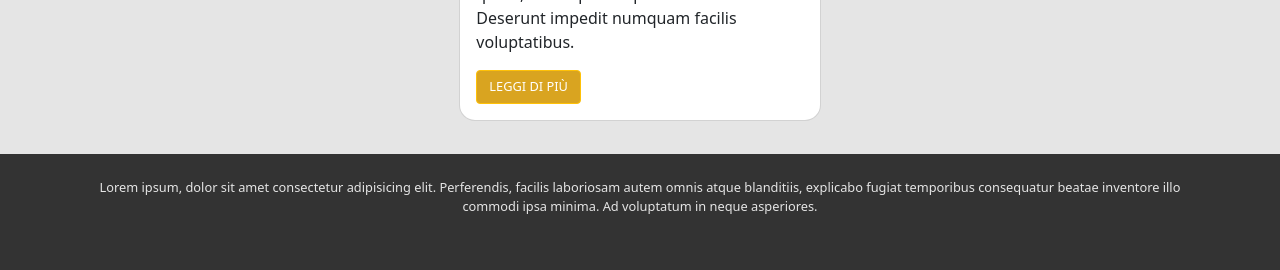
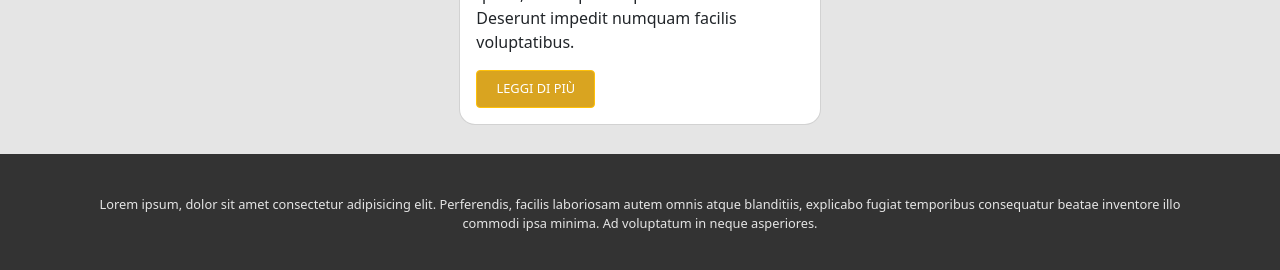
Before and after one commit to Federico-Zorzi/react-components, a React (Vite) app: page / in a window 1280 px wide. Shown: the part 526-796 px from the top of the page. Built offline with nearby package versions, Linux system fonts and the light colour scheme.

Commit message:
new component Button

```diff
--- a/src/assets/css/index.css
+++ b/src/assets/css/index.css
@@ -38,4 +38,9 @@ h1 {
   color: white;
   background-color: #d9a420;
   font-size: 0.8rem;
+  padding: 0.5rem 1.2rem;
 }
+
+footer .container p {
+  margin-bottom: 0;
+}
--- /dev/null
+++ b/src/components/Button.jsx
@@ -0,0 +1,9 @@
+export default function Button() {
+  return (
+    <>
+      <button type="button" className="btn btn-warning rounded-1">
+        LEGGI DI PIÙ
+      </button>
+    </>
+  );
+}
--- a/src/components/Card.jsx
+++ b/src/components/Card.jsx
@@ -1,10 +1,11 @@
 import defaultImg from "../assets/img/default-img.png";
+import Button from "./Button";
 
 export default function Card() {
   return (
     <>
       <div className="col">
-        <div className="card m-auto rounded-4">
+        <div className="card rounded-4">
           <img src={defaultImg} className="card-img-top" alt="default-img" />
           <div className="card-body">
             <h5 className="card-title fw-semibold">Titolo del Post</h5>
@@ -15,9 +16,7 @@ export default function Card() {
               nam! Deserunt impedit numquam facilis voluptatibus.
             </p>
 
-            <button type="button" className="btn btn-warning rounded-1">
-              LEGGI DI PIÙ
-            </button>
+            <Button />
           </div>
         </div>
       </div>
--- a/src/components/Footer.jsx
+++ b/src/components/Footer.jsx
@@ -1,8 +1,8 @@
 export default function Footer() {
   return (
     <>
-      <footer>
-        <div className="container text-center">
+      <footer className="d-flex">
+        <div className="container text-center align-self-center">
           <p className="footer-paragraph py-4">
             Lorem ipsum, dolor sit amet consectetur adipisicing elit.
             Perferendis, facilis laboriosam autem omnis atque blanditiis,
```
